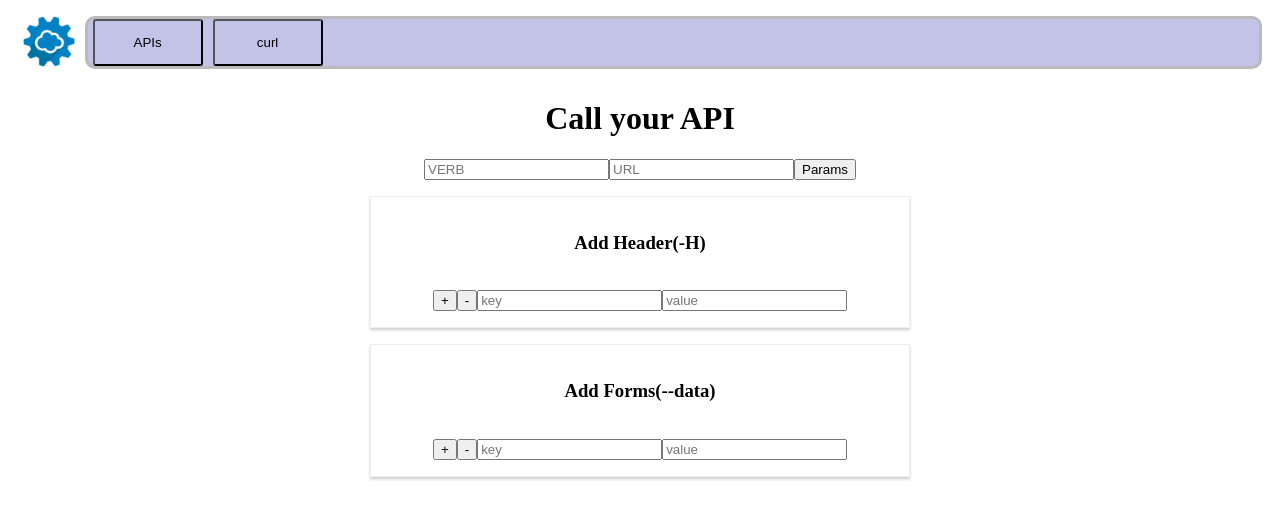
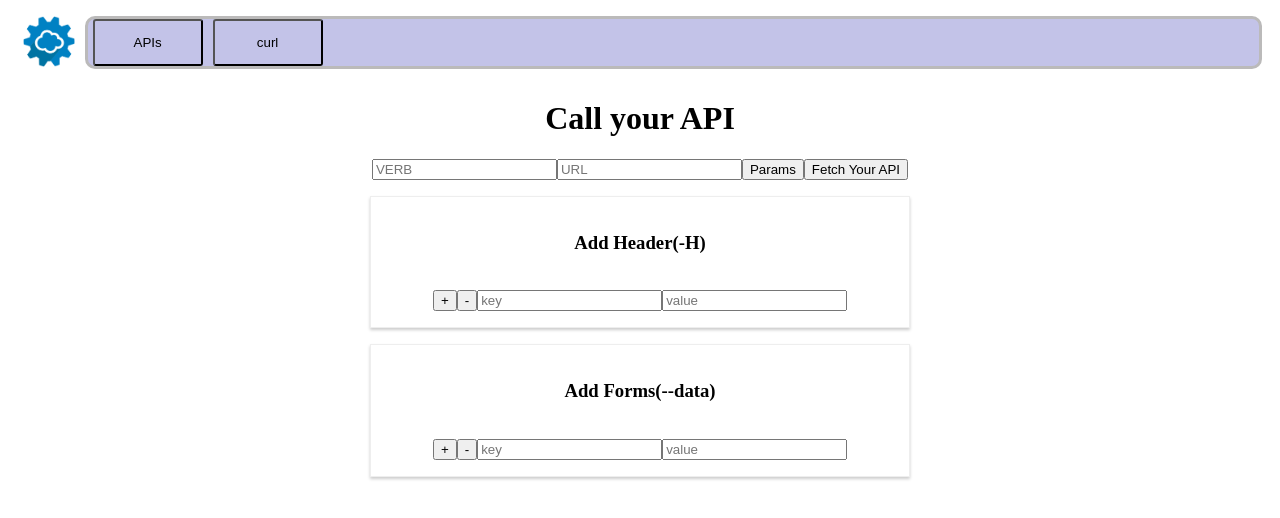
Before and after one commit to mehdishirazi/postman, a React (Create React App) app: page / in a window 1280 px wide. Both pictures are taken after a click on the button "Params". Shown: the top 518 px of the page. Built offline with nearby package versions, Linux system fonts and the light colour scheme.

Commit message:
Adding new value to state in order to get url and verb for an Api

```diff
--- a/src/Components/Body.js
+++ b/src/Components/Body.js
@@ -10,6 +10,7 @@ class Body extends React.Component {
         super()
         this.state = {
             isShowingValue: false,
+            url: [],
             header: [],
             body: []
         }
@@ -32,6 +33,19 @@ class Body extends React.Component {
                     value: ""
                 }
             ]
+        })
+    }
+
+    urlHandleChange = (event) => {
+        let urlValues = [{ verb: "", url: "" }]
+        let value = event.target.placeholder
+        if (value === "VERB") {
+            urlValues[0][value] = event.target.value.toUpperCase()
+        } else {
+            urlValues[0][value] = event.target.value
+        }
+        this.setState({
+            url: urlValues
         })
     }
 
@@ -104,7 +118,7 @@ class Body extends React.Component {
         })
         return (
             <div className="body">
-                <Url clicked={this.addPramsHandler} />
+                <Url isShowingFetchApi={this.state.isShowingValue} urlHandleChange={(event) => this.urlHandleChange(event)} clicked={this.addPramsHandler} />
                 {this.state.isShowingValue ? headerElement : null}
                 {this.state.isShowingValue ? formElement : null}
             </div>
--- a/src/Components/BodyElements/Url.js
+++ b/src/Components/BodyElements/Url.js
@@ -4,9 +4,10 @@ const Url = (props) => {
     return (
         <div>
             <h1>Call your API</h1>
-            <input type="text" placeholder="VERB"></input>
-            <input type="text" placeholder="URL"></input>
+            <input onChange={props.urlHandleChange} type="text" placeholder="VERB"></input>
+            <input onChange={props.urlHandleChange} type="text" placeholder="URL"></input>
             <button onClick={props.clicked}>Params</button>
+            {props.isShowingFetchApi ? <button>Fetch Your API</button> : null}
         </div>
     )
 }
```
